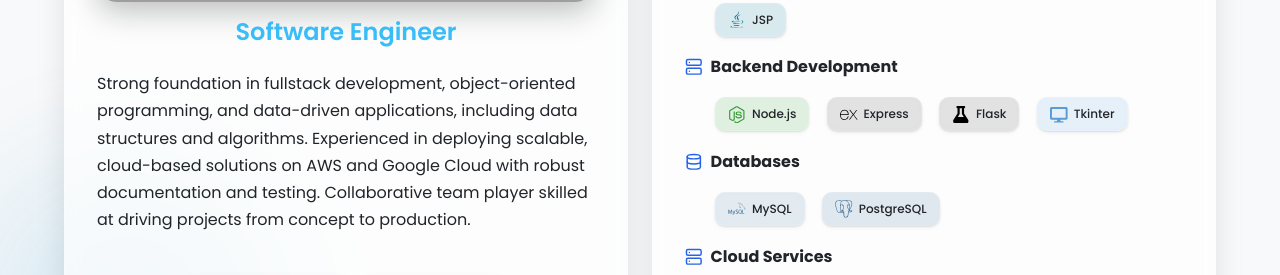
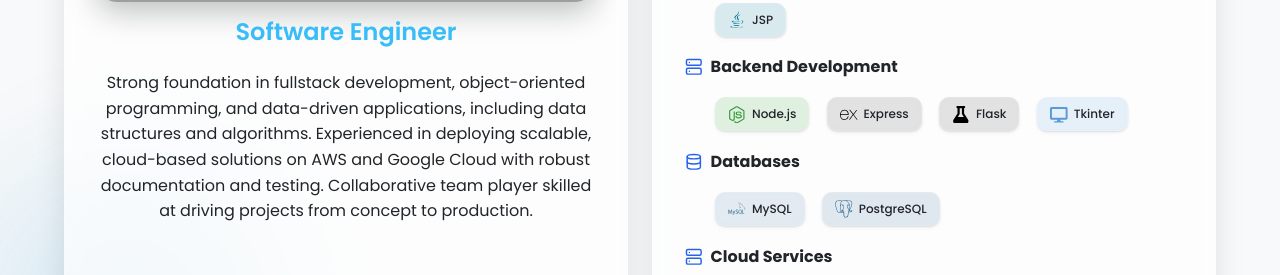
Before and after one commit to IssaPortfolio/IssaPortfolio.github.io, a React (Create React App) app: page / in a window 1280 px wide. Shown: the part 495-770 px from the top of the page. Built offline with nearby package versions, Linux system fonts and the light colour scheme; grey boxes are pictures that could not be loaded.

Commit message:
Updated Bio Style

```diff
--- a/src/styles/HomePage.css
+++ b/src/styles/HomePage.css
@@ -270,8 +270,11 @@
 }
 
 .bio {
-  line-height: 1.7;
-  margin-bottom: 0.75rem;
+  font-size: 1rem;
+  color: var(--foreground);
+  line-height: 1.6;
+  margin-bottom: 1.5rem;
+  text-align: center; /* Center align bio text */
 }
 
 .cta-buttons {
```
